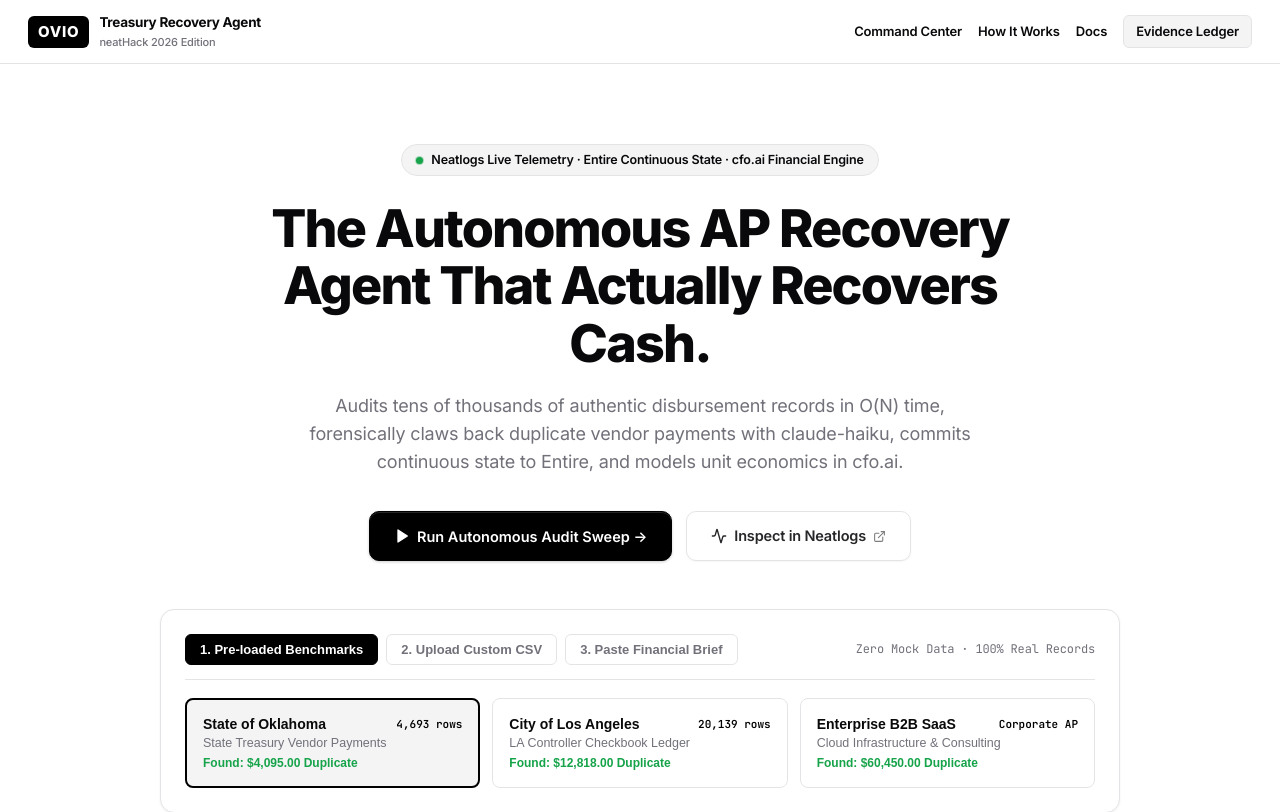
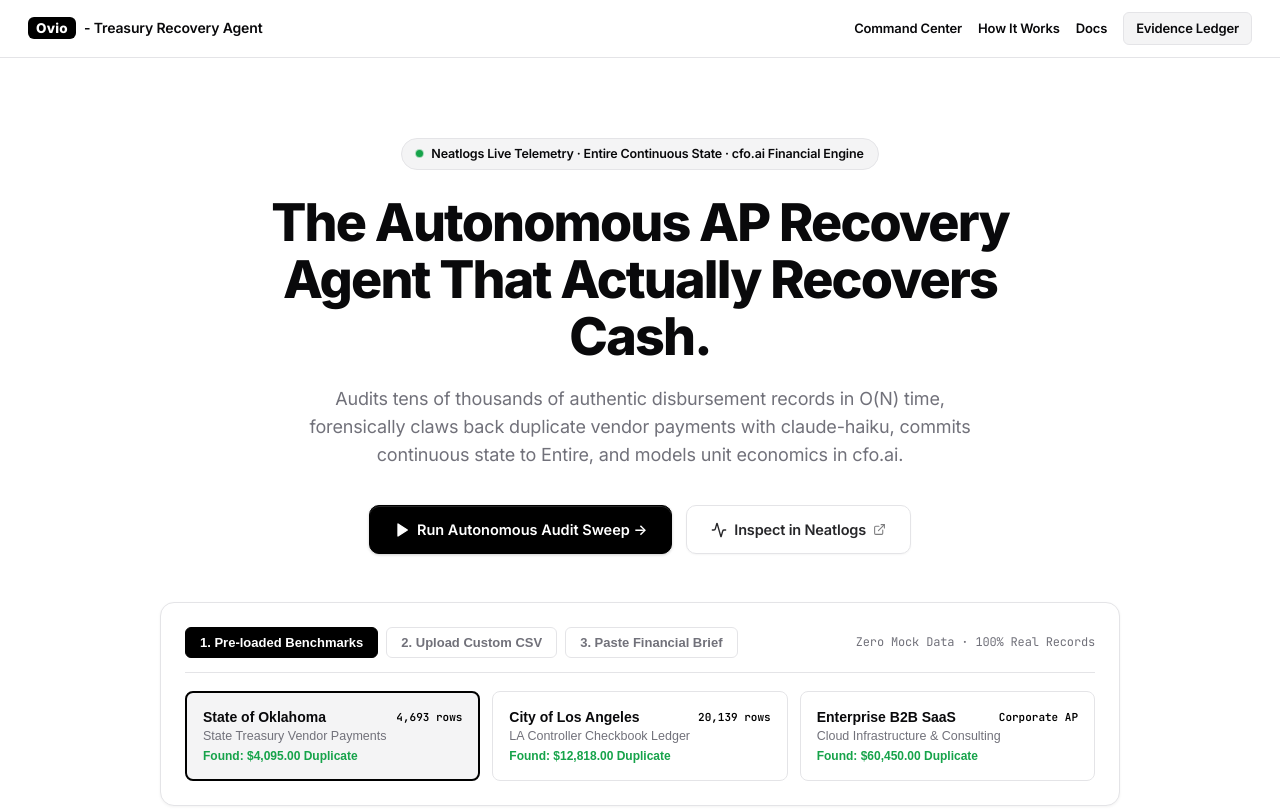
Before and after one commit to toufiqfarhan0/neat-hack, a Next.js app: page / in a window 1280 px wide. Shown: the top 812 px of the page. Built offline with nearby package versions, Linux system fonts and the light colour scheme.

Commit message:
style(header): update brand lockup to Ovio - Treasury Recovery Agent
Entire-Checkpoint: 01M4N7EGS04F5KR74YW4XZ3VH1

```diff
--- a/app/layout.tsx
+++ b/app/layout.tsx
@@ -30,26 +30,22 @@
           justifyContent: 'space-between',
         }}>
           <div style={{ display: 'flex', alignItems: 'center', gap: '20px' }}>
-            <Link href="/" style={{ textDecoration: 'none', display: 'flex', alignItems: 'center', gap: '10px' }}>
+            <Link href="/" style={{ textDecoration: 'none', display: 'flex', alignItems: 'center', gap: '8px' }}>
               <div style={{
                 background: '#000000',
                 color: '#ffffff',
                 fontWeight: 800,
-                fontSize: '15px',
-                padding: '4px 10px',
+                fontSize: '13.5px',
+                padding: '3px 8px',
                 borderRadius: '6px',
-                letterSpacing: '0.05em'
+                letterSpacing: '0.02em',
+                lineHeight: 1.2
               }}>
-                OVIO
+                Ovio
               </div>
-              <div>
-                <div style={{ fontSize: '13.5px', fontWeight: 700, color: '#09090b', letterSpacing: '-0.02em' }}>
-                  Treasury Recovery Agent
-                </div>
-                <div style={{ fontSize: '11px', color: '#71717a', fontWeight: 500 }}>
-                  neatHack 2026 Edition
-                </div>
-              </div>
+              <span style={{ fontSize: '14px', fontWeight: 600, color: '#09090b', letterSpacing: '-0.01em' }}>
+                - Treasury Recovery Agent
+              </span>
             </Link>
           </div>
 
```
